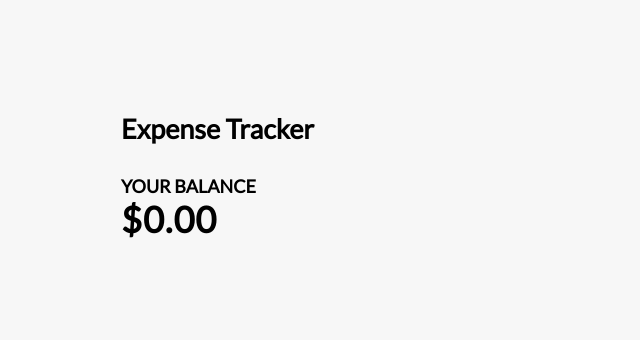
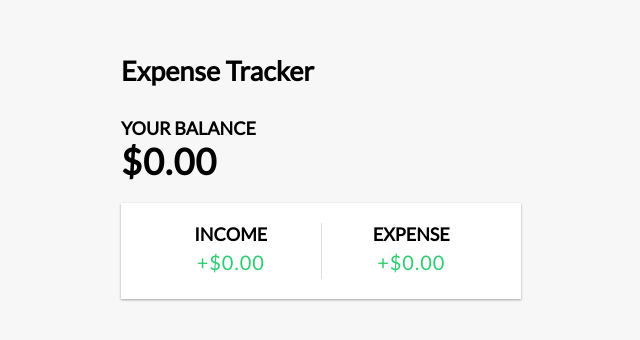
Before and after one commit to Patrick-Ngige/Expense-Tracker-, a React (Create React App) app: page / in a window 1280 px wide. Shown: the part 220-560 px from the top of the page, without its empty margins (319-959 px from the left). Built offline with nearby package versions, Linux system fonts and the light colour scheme.

Commit message:
updating the components

```diff
--- a/src/App.js
+++ b/src/App.js
@@ -2,6 +2,7 @@
 import { Header } from './components/Header';
 import { Balance } from './components/Balance';
 import './App.css'
+import { IncomeExpenses } from './components/IncomeExpenses';
 
 function App() {
   return (
@@ -9,6 +10,7 @@
       <Header />
       <div className="container">
         <Balance />
+        <IncomeExpenses />
       </div>
     </div>
   );
--- a/src/components/IncomeExpenses.js
+++ b/src/components/IncomeExpenses.js
@@ -1,10 +1,16 @@
-import React from 'react'
+import React from 'react';
 
 export const IncomeExpenses = () => {
   return (
-    <div>
-      <h4>Income</h4>
-      <p id='money-plus' className="money plus">+$0.00</p>
+    <div class="inc-exp-container">
+      <div>
+        <h4>Income</h4>
+        <p id='money-plus' className="money plus">+$0.00</p>
+      </div>
+      <div>
+        <h4>Expense</h4>
+        <p id='money-plus' className="money plus">+$0.00</p>
+      </div>
     </div>
   )
 }
```
